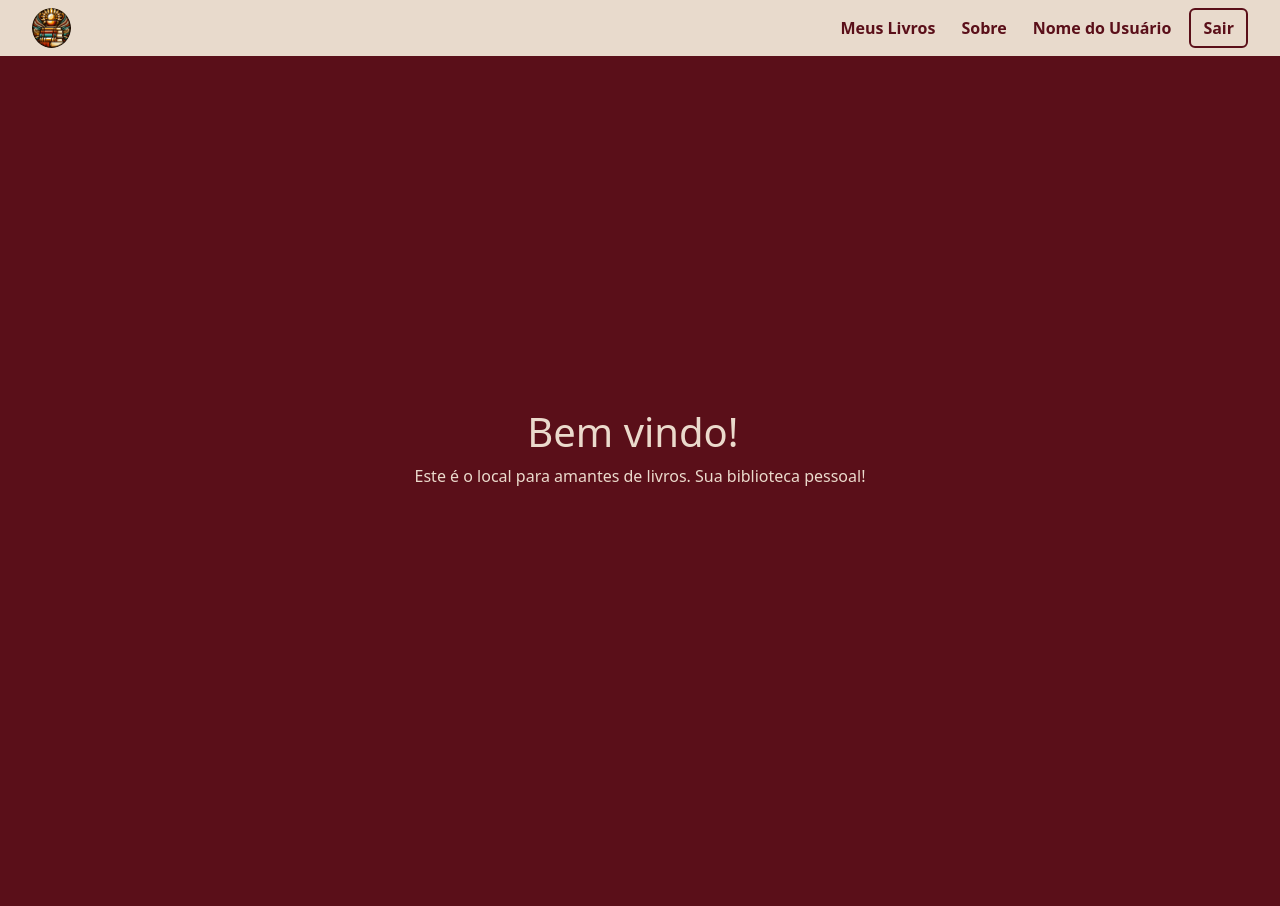
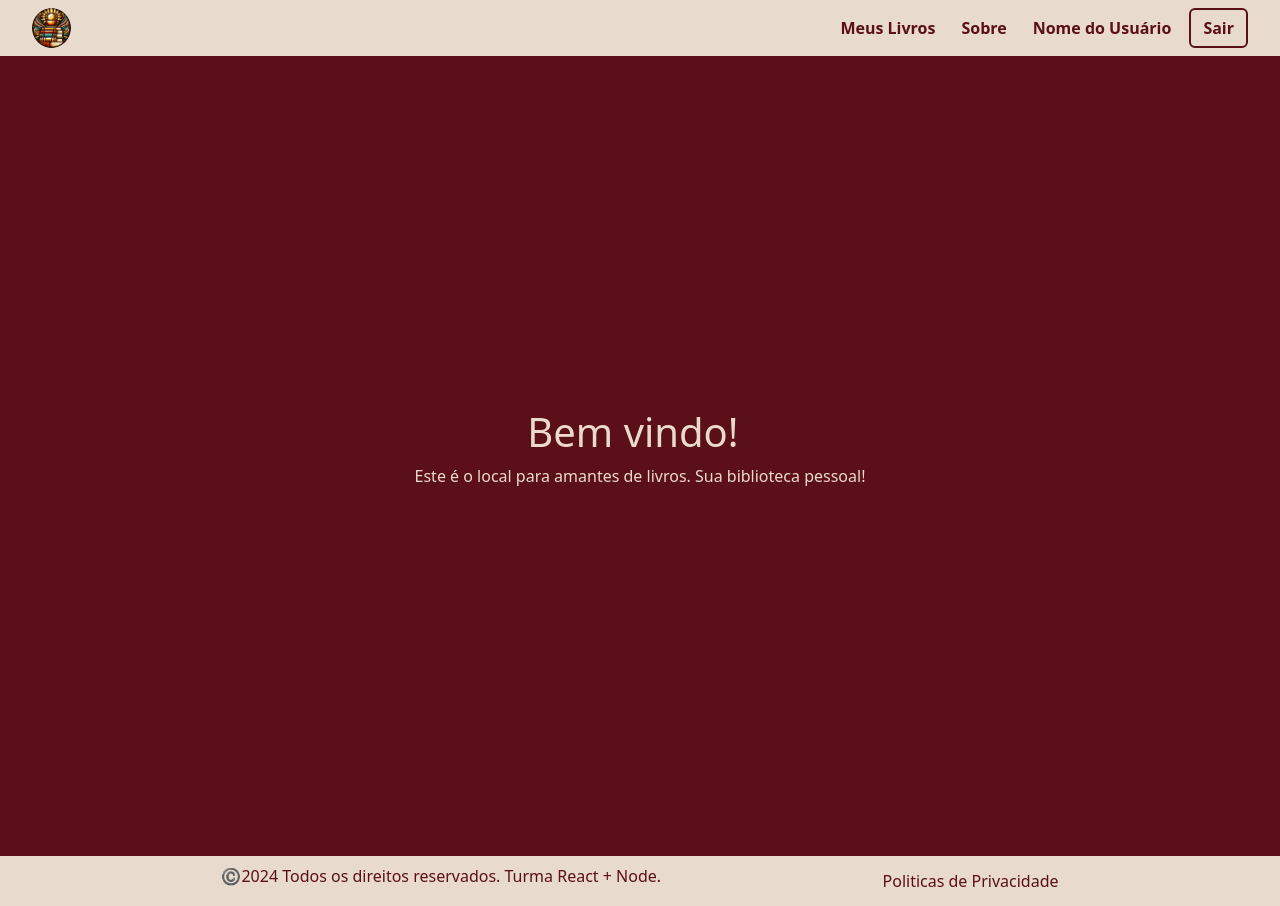
Before and after one commit to flaviare1s/biblioteca-pessoal, a React (Vite) app: page / in a window 1280 px wide. Before the commit the page ends 856 px from the top, so only its background shows below. Built offline with nearby package versions, Linux system fonts and the light colour scheme.

Commit message:
Merge do footer

```diff
--- a/src/components/Footer.jsx
+++ b/src/components/Footer.jsx
@@ -1,11 +1,15 @@
 import '../styles/Footer.css'
+import {Link} from "react-router-dom";
 
 const Footer = () => {
-  return (
-    <div>
-
-    </div>
-  )
+    return (
+        <>
+            <div className="div-footer">
+                <h2>©️2024 Todos os direitos reservados. Turma React + Node.</h2>
+                <Link className="link" to="/politica">Politicas de Privacidade</Link>
+            </div>
+        </>
+    )
 }
 
 export default Footer
--- a/src/styles/Footer.css
+++ b/src/styles/Footer.css
@@ -0,0 +1,22 @@
+.div-footer{
+    display: flex;
+    justify-content: space-evenly;
+    height: 50px;
+    align-items: center;
+    background-color: #e8dacc;
+    color: #5a0f19;
+}
+
+.div-footer h2{
+    font-size: 1rem;
+    justify-content: center;
+}
+
+.link{
+    text-decoration: none;
+    color: #5a0f19;
+}
+
+.link:hover{
+    color: #8a3119
+}
```
